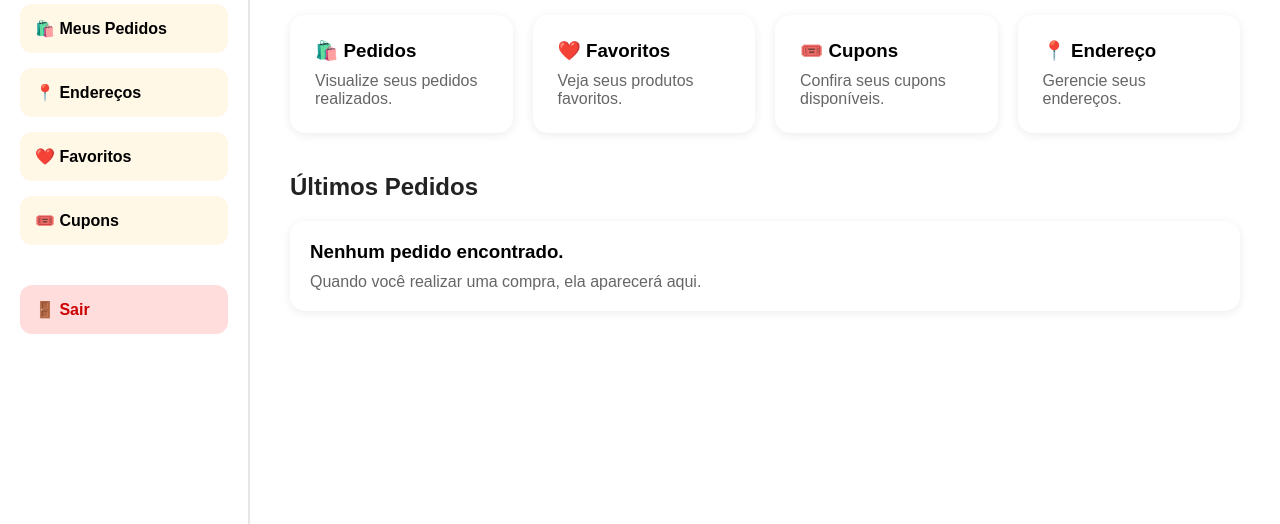
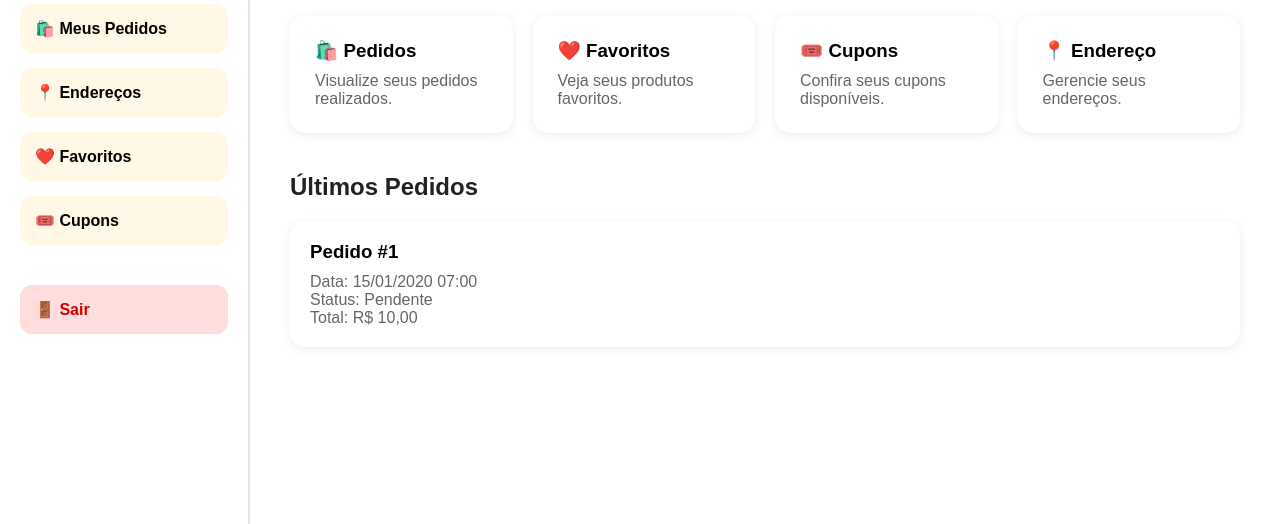
Before and after one commit to FabricioAvelar/pedeaio, a Django app: template apps/usuarios/templates/privado/meus_dados.html in a window 1280 px wide. Shown: the part 291-815 px from the top of the page. Run offline with Django 5.2, Linux system fonts and the light colour scheme; the template is opened without the code that fills it: values that come from a table or form of the project are taken from there, others are empty; tables that the repository leaves empty hold one stand-in row (values such as "Sample post").

Commit message:
Adiciona os últimos pedidos em Meu Perfil

```diff
--- a/apps/usuarios/templates/privado/meus_dados.html
+++ b/apps/usuarios/templates/privado/meus_dados.html
@@ -84,15 +84,38 @@ Meu Perfil
 
 
         <section class="pedidos">
+            <h2>Últimos Pedidos</h2>
 
-            <h2>Últimos Pedidos</h2>
+            {% if pedidos %}
+                {% for pedido in pedidos %}
+                    <div class="pedido-card">
+                        <h3>Pedido #{{ pedido.id }}</h3>
+                <p>
+                    Data:
+                    {{ pedido.criado_em|date:"d/m/Y H:i" }}
+                </p>
+                <p>
+                    Status:
+                    {{ pedido.get_status_display }}
+                </p>
+                <p>
+                    Total:
+                    R$ {{ pedido.valor_total }}
+                </p>
+            </div>
+        {% endfor %}
+
+    {% else %}
 
             <div class="pedido-card">
                 <h3>Nenhum pedido encontrado.</h3>
-                <p>Quando você realizar uma compra, ela aparecerá aqui.</p>
-            </div>
+                <p>
+                    Quando você realizar uma compra, ela aparecerá aqui.
+                </p>
+        </div>
 
-        </section>
+    {% endif %}
+</section>
 
     </main>
 
```
Also changed, not shown: apps/usuarios/views.py (+8 -1 lines).
